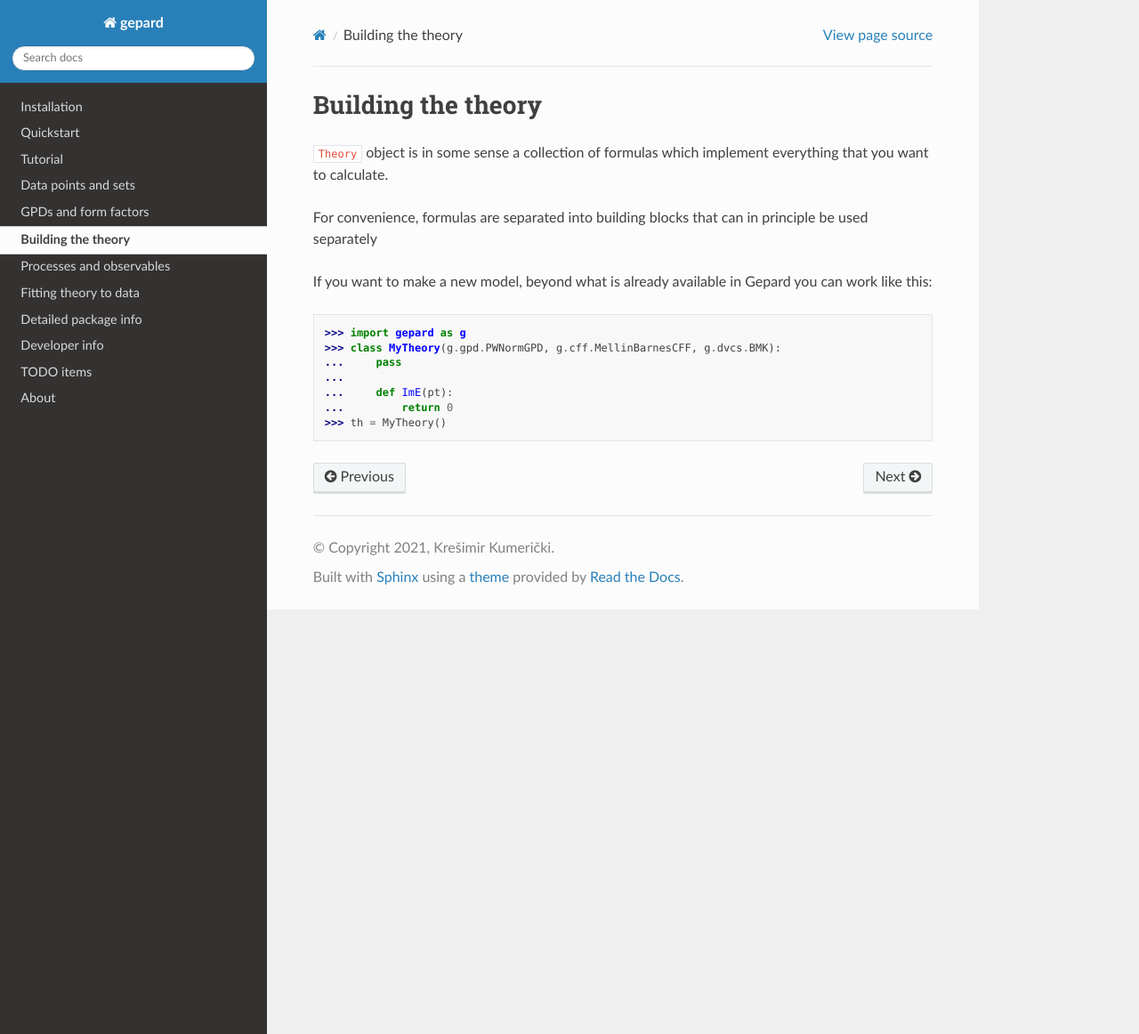
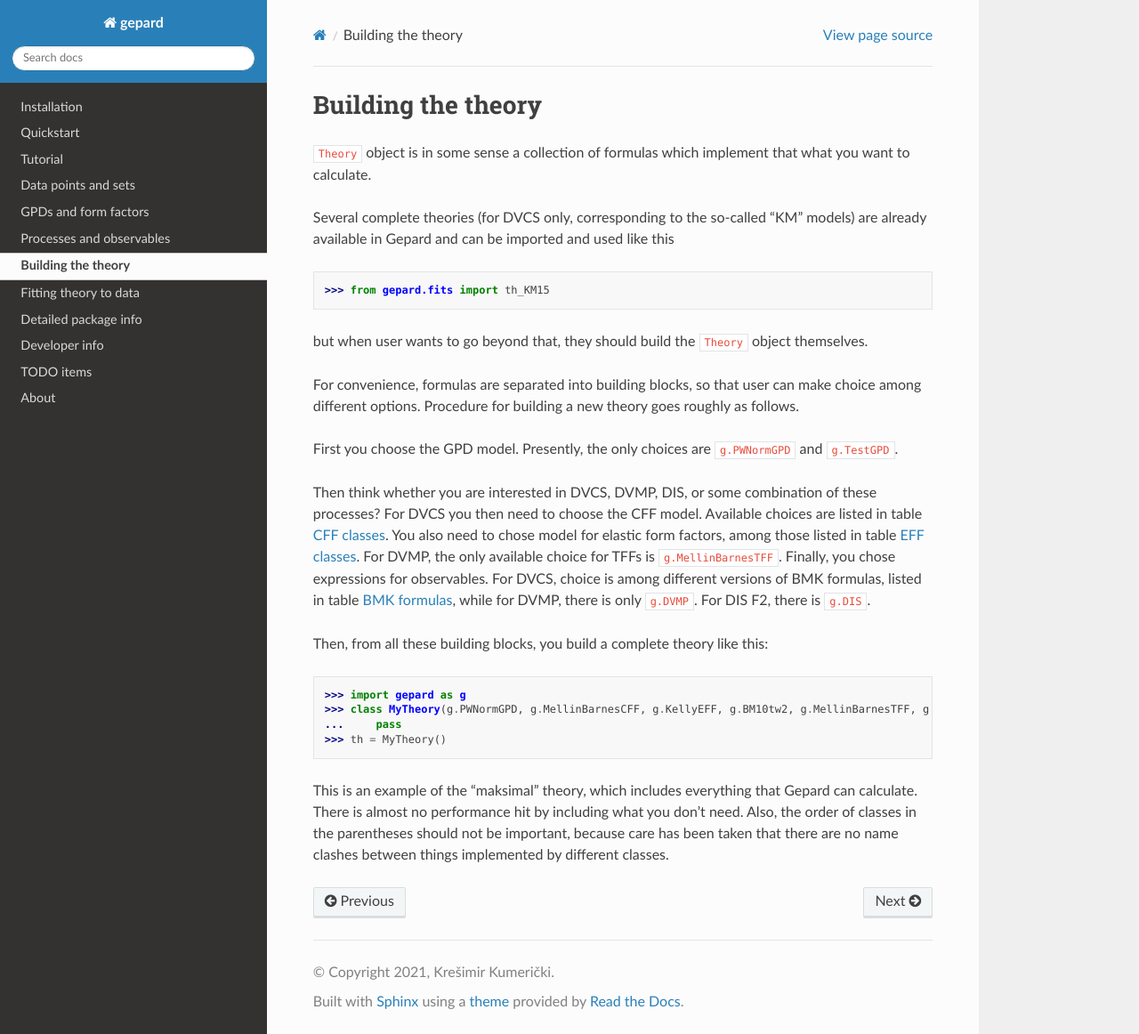
Before and after one commit to kkumer/gepard, a Sphinx documentation site: the page built from docs/source/theory.rst, in a window 1280 px wide and 1162 px high. Shown: the whole window at 89% size. Built offline with Sphinx 7.4.7 and the Read the Docs theme 2.0.0, drawn with Linux system fonts in a browser that asks for light colours.

Commit message:
docs: building the theory

```diff
--- a/docs/source/gpds.rst
+++ b/docs/source/gpds.rst
@@ -110,6 +110,9 @@ CFFs
 Compton form factors (CFFs) are required for calculation of DVCS observables.
 There are presently four main classes of CFFs implemented in Gepard
 
+
+.. _tab-CFF_classes:
+
 .. list-table:: CFF classes
    :header-rows: 1
 
@@ -174,6 +177,8 @@ EFFs
 To calculate DVCS observables, we also need elastic electromagnetic
 form factors. There are three implementations in Gepard:
 
+.. _tab-EFF_classes:
+
 .. list-table:: EFF classes
    :header-rows: 1
 
--- a/docs/source/index.rst
+++ b/docs/source/index.rst
@@ -30,8 +30,8 @@ There are four levels of documentation below, of increasing detail:
    tutorial
    data
    gpds
+   observables
    theory
-   observables
    fitting
    gepard
    developer
--- a/docs/source/observables.rst
+++ b/docs/source/observables.rst
@@ -41,7 +41,7 @@ Formulas for generic theory class DVMP are implemented as
 ``g.DVMP``, while those for DVCS have several slightly different
 versions:
 
-.. _tab-bmk:
+.. _tab-BMK_formulas:
 
 .. list-table:: Version of BMK formulas
    :header-rows: 1
--- a/docs/source/theory.rst
+++ b/docs/source/theory.rst
@@ -3,21 +3,48 @@ Building the theory
 ###################
 
 ``Theory`` object is in some sense a collection of formulas
-which implement everything that you want to calculate.
+which implement that what you want to calculate.
 
-For convenience, formulas are separated into building blocks that
-can in principle be used separately
+Several complete theories (for DVCS only, corresponding to the
+so-called "KM" models) are already available in Gepard
+and can be imported and used like this
 
-If you want to make a new model, beyond what is already available in
-Gepard you can work like this:
+.. code-block:: python
+
+   >>> from gepard.fits import th_KM15
+
+but when user wants to go beyond that, they should build the
+``Theory`` object themselves.
+
+For convenience, formulas are separated into building blocks, so
+that user can make choice among different options. Procedure
+for building a new theory goes roughly as follows.
+
+First you choose the GPD model. Presently, the only choices are ``g.PWNormGPD`` and ``g.TestGPD``.
+
+Then think whether you are interested in DVCS, DVMP, DIS, or some combination of these
+processes? For DVCS you then need to choose the
+CFF model. Available choices are listed in table :ref:`CFF classes<tab-CFF_classes>`.
+You also need
+to chose model for elastic form factors, among those listed in table :ref:`EFF classes<tab-EFF_classes>`.
+For DVMP, the only available choice for TFFs is ``g.MellinBarnesTFF``.
+Finally, you chose expressions for observables. For DVCS, choice is among different
+versions of BMK formulas, listed in table :ref:`BMK formulas<tab-BMK_formulas>`, while for DVMP,
+there is only ``g.DVMP``. For DIS F2, there is ``g.DIS``.
+
+
+Then, from all these building blocks, you build a complete theory like this:
 
 
 .. code-block:: python
 
    >>> import gepard as g
-   >>> class MyTheory(g.gpd.PWNormGPD, g.cff.MellinBarnesCFF, g.dvcs.BMK):
+   >>> class MyTheory(g.PWNormGPD, g.MellinBarnesCFF, g.KellyEFF, g.BM10tw2, g.MellinBarnesTFF, g.DVMP, g.DIS):
    ...     pass
-   ...
-   ...     def ImE(pt):
-   ...         return 0
    >>> th = MyTheory()
+
+
+This is an example of the "maksimal" theory, which includes everything that Gepard can calculate.
+There is almost no performance hit by including what you don't need. Also, the order of
+classes in the parentheses should not be important, because care has been taken that there
+are no name clashes between things implemented by different classes.
```
